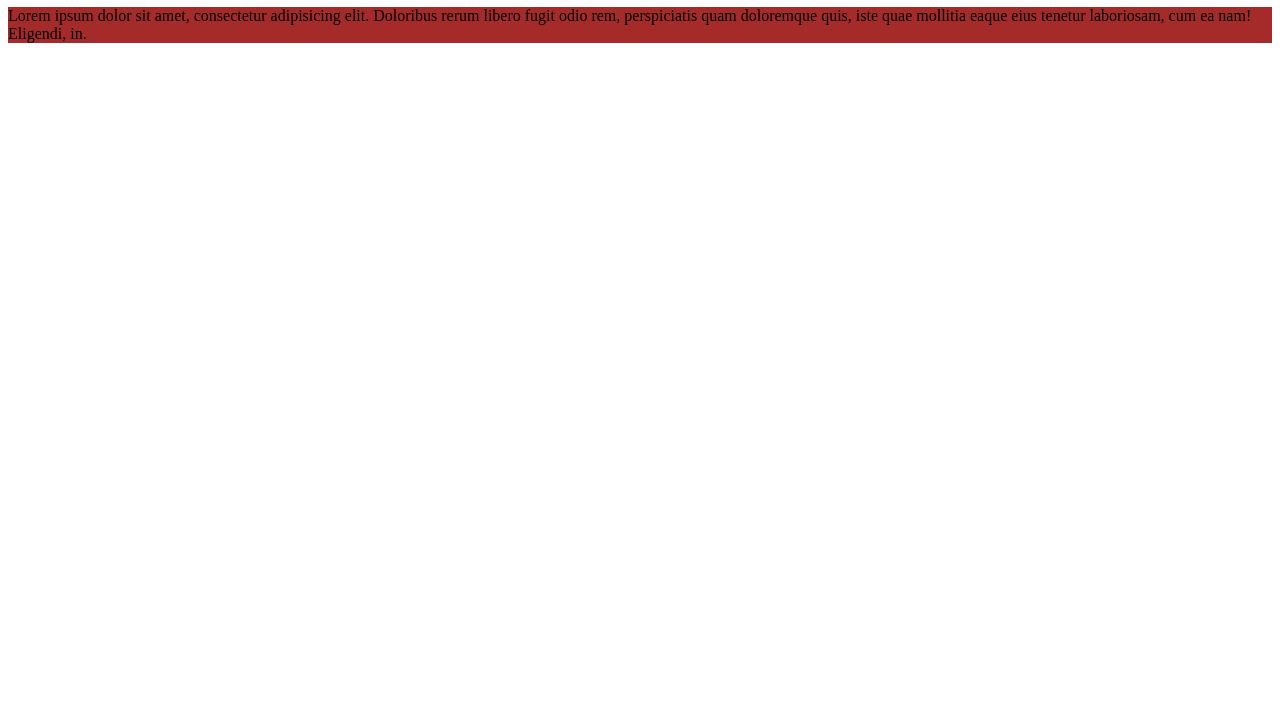
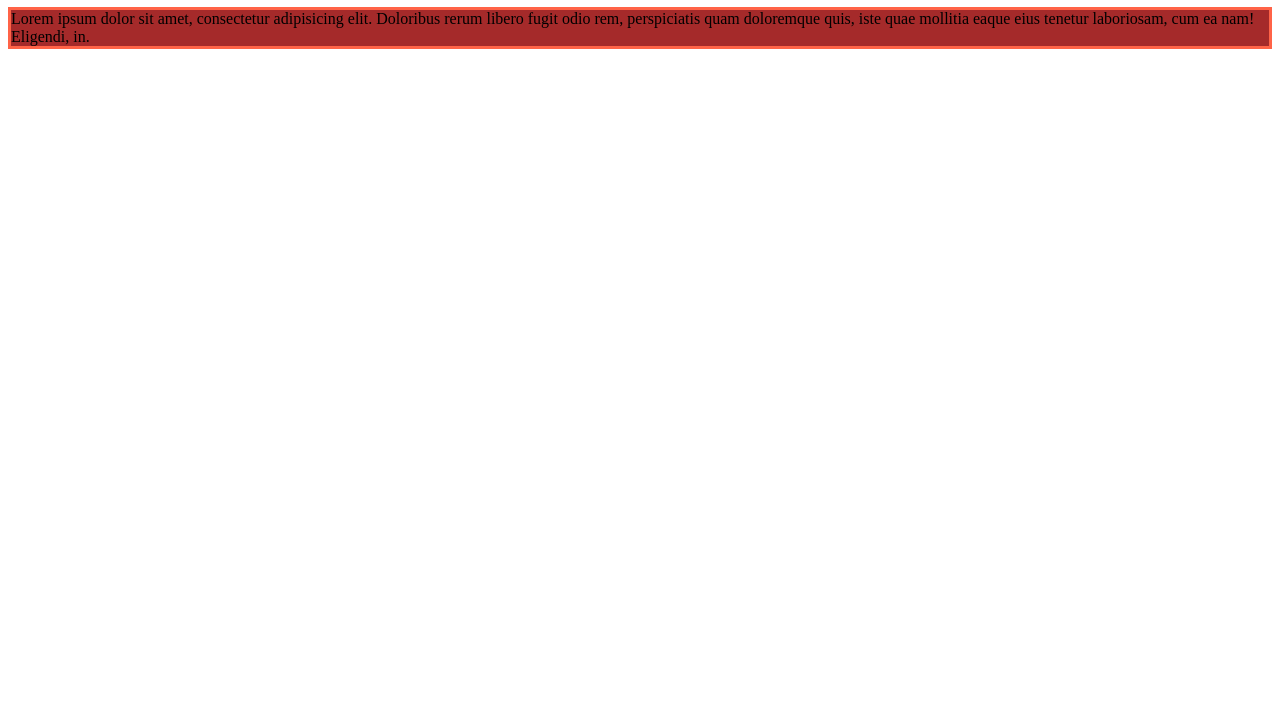
Before and after one commit to khaled8787/my-final-github-repo, a plain HTML site: page index.html in a window 1280 px wide. Shown: the part 73-800 px from the top of the page. Drawn offline with Linux system fonts and the light colour scheme.

Commit message:
commit my code

```diff
--- a/index.html
+++ b/index.html
@@ -7,7 +7,7 @@
     <link rel="fav icon" type="image/icon" href="https://avatars.slack-edge.com/2020-11-25/1527503386626_319578f21381f9641cd8_512.png">
     <style>
         .lorem{
-            background-color: brown;
+            background-color: brown;border: solid tomato;
         }
     </style>
 </head>
```
